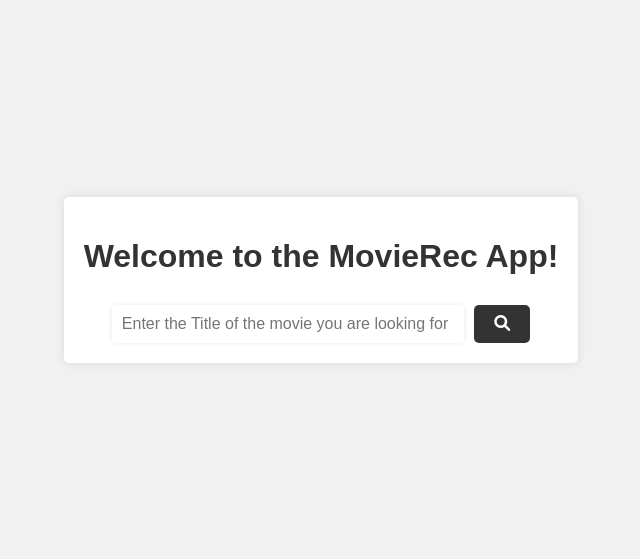
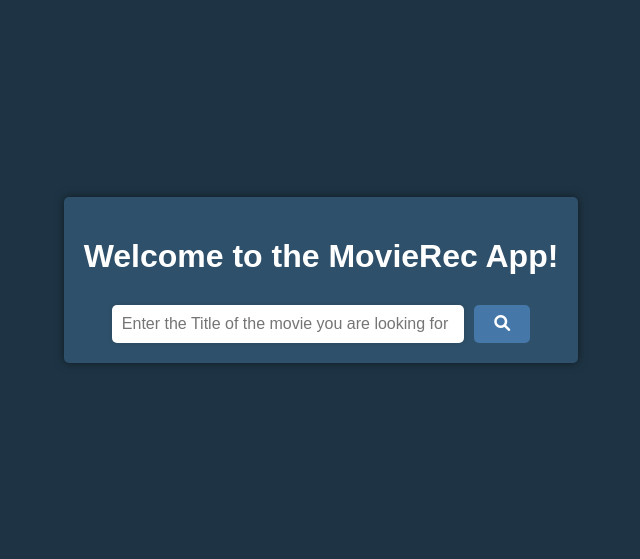
Before and after one commit to LorisPersico/Movies-Recommendations, a Django app: page / in a window 1280 px wide. Shown: the top 559 px of the page, without its empty margins (319-959 px from the left). Run offline with Django 4.2, Linux system fonts and the light colour scheme.

Commit message:
Cambiata palette di colori da bianco a blu

```diff
--- a/templates/index.html
+++ b/templates/index.html
@@ -5,7 +5,7 @@
     <link rel="stylesheet" href="https://cdnjs.cloudflare.com/ajax/libs/font-awesome/6.0.0-beta3/css/all.min.css">
     <style>
         body {
-            background-color: #f1f1f1;
+            background-color: #1e3444;
             font-family: Arial, sans-serif;
             display: flex;
             justify-content: center;
@@ -18,14 +18,14 @@
             max-width: 500px;
             margin: 0 auto;
             padding: 20px;
-            background-color: #fff;
-            box-shadow: 0 0 10px rgba(0, 0, 0, 0.1);
+            background-color: #2f506a;
+            box-shadow: 0 0 10px rgba(0, 0, 0, 0.5);
             border-radius: 5px;
         }
 
         h1 {
             text-align: center;
-            color: #333;
+            color: #fff;
         }
 
         .input-form {
@@ -41,12 +41,14 @@
             border: none;
             border-radius: 5px;
             box-shadow: 0 0 5px rgba(0, 0, 0, 0.1);
+            background-color: #fff;
+            color: #1e3444;
         }
 
         .submit-button {
             margin-left: 10px;
             padding: 10px 20px;
-            background-color: #333;
+            background-color: #4578a8;
             color: #fff;
             font-size: 16px;
             border: none;
@@ -55,7 +57,7 @@
         }
 
         .submit-button:hover {
-            background-color: #555;
+            background-color: #346093;
         }
     </style>
 </head>
```
Also changed, not shown: templates/recommendations.html (+15 -14 lines), templates/search_results.html (+12 -11 lines).
